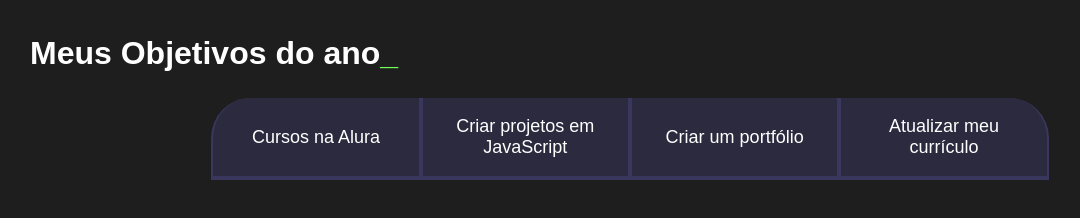
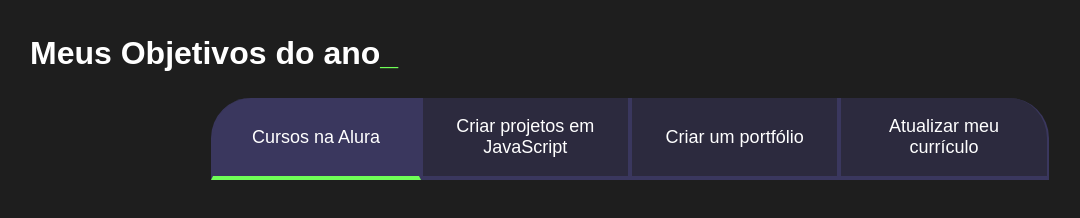
Before and after one commit to anadaghetti/PROJETO-DE-VIDA, a plain HTML site: page index.html in a window 1280 px wide. Both pictures are taken after a click on the button "Cursos na Alura". Shown: the whole page, without its empty margins (10-1090 px from the left). Drawn offline with Linux system fonts and the light colour scheme.

Commit message:
Add files via upload

```diff
--- a/index.html
+++ b/index.html
@@ -1,21 +1,23 @@
 <!DOCTYPE html>
 <html lang="pt-br">
+
 <head>
   <meta charset="UTF-8">
   <meta name="viewport" content="width=device-width, initial-scale=1.0">
   <title>Meus objetivos do ano</title>
   <link rel="stylesheet" href="style.css">
 </head>
+
 <body>
     <section class="conteudo-principal">
         <h2 class="titulo-principal">Meus Objetivos do ano<span>_</span></h2>
         <div class="botoes">
-          <button class="botao">Cursos na Alura</button>
+          <button class="botao ativo">Cursos na Alura</button>
           <button class="botao">Criar projetos em JavaScript</button>
           <button class="botao">Criar um portfólio</button>
           <button class="botao">Atualizar meu currículo</button>
         </div>
       </section>
-
+      <script src="main.js"></script>
 </body>
 </html>
--- /dev/null
+++ b/main.js
@@ -0,0 +1,8 @@
+const botoes = document.querySelectorAll(".botao");
+
+for(let i=0; i <botoes.length;i++){
+    botoes[i].onclick = function(){
+    botoes[i].classList.add()
+    }
+    console.log();
+}
--- a/style.css
+++ b/style.css
@@ -56,6 +56,11 @@ body {
     display: block;
 }
 
+.ativo{
+    background-color: var(--botao-ativo);
+    border-bottom: 4px solid var(--verde);
+}
+
 @media screen and (min-width: 768px) {
     .botoes {
         display: flex;
```
